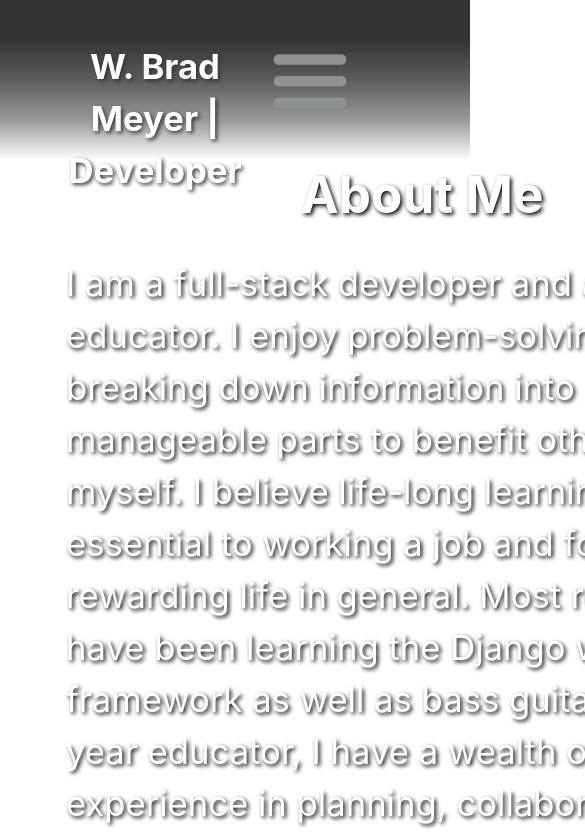
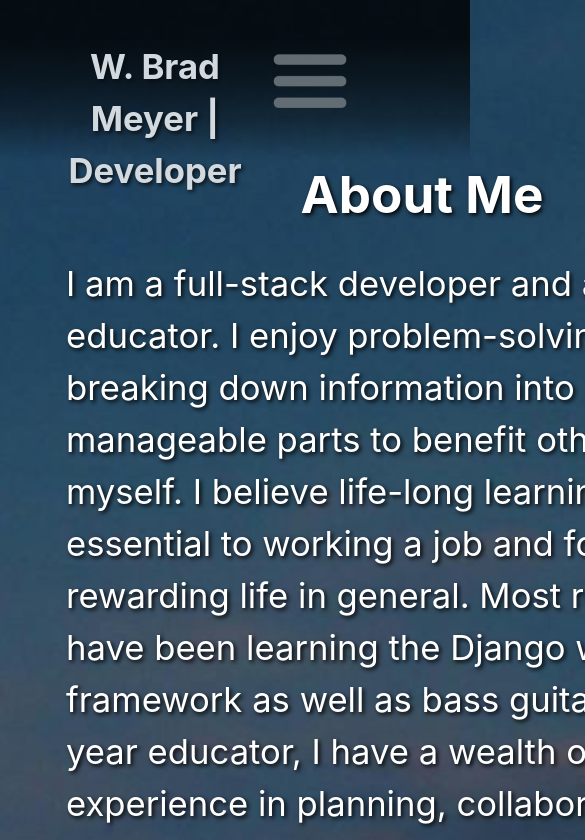
Before and after one commit to Wbradmeyer/vitePortfolio, a Vue app: page / in a window 390 px wide. Shown: the top 840 px of the page, 585 px wide, since content can reach past the window. Built offline with nearby package versions, Linux system fonts and the light colour scheme.

Commit message:
remove reddit

```diff
--- a/src/style.css
+++ b/src/style.css
@@ -73,21 +73,8 @@ button:focus-visible {
 }
 
 @media screen and (max-width: 480px) {
-  /* body {
-    background-attachment: scroll;
-  } */
   body {
     background-image: url('./assets/pexels-sasha-martynov-1212600.jpg');
-    content: '';
-    width: 100%;
-    height: 100%;
-    background-position: inherit;
-    background-image: inherit;
-    background-size: inherit;
-    background-attachment: inherit;
-    background-repeat: inherit;
-    position: fixed;
-    top: 0;
-    z-index: -1;
+    background-attachment: scroll;
   }
 }
```
